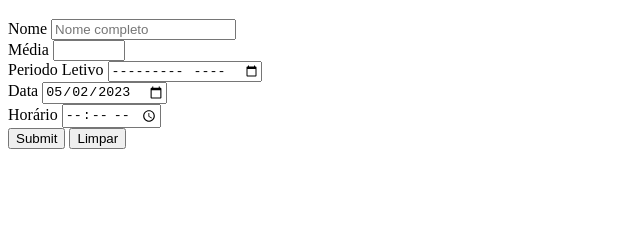
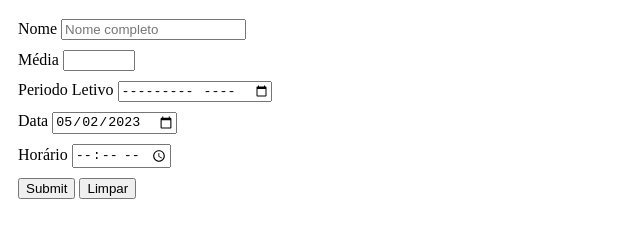
Before and after one commit to GermanoManoel/html-css, a plain HTML site: page exercicios/ex025/form03.html in a window 1280 px wide. Shown: the part 61-298 px from the top of the page, without its empty margins (0-640 px from the left). Drawn offline with Linux system fonts and the light colour scheme.

Commit message:
Atualizado terceiro exercicio de formulario

```diff
--- a/exercicios/ex025/form03.html
+++ b/exercicios/ex025/form03.html
@@ -6,6 +6,11 @@
     <meta name="viewport" content="width=device-width, initial-scale=1.0">
     <title>Document</title>
 </head>
+<style>
+   div{
+    margin: 10px;
+   }
+</style>
 <body>
     <h1>Teste de formulario </h1>
     <form action="cadastro.php" method="get">
```
